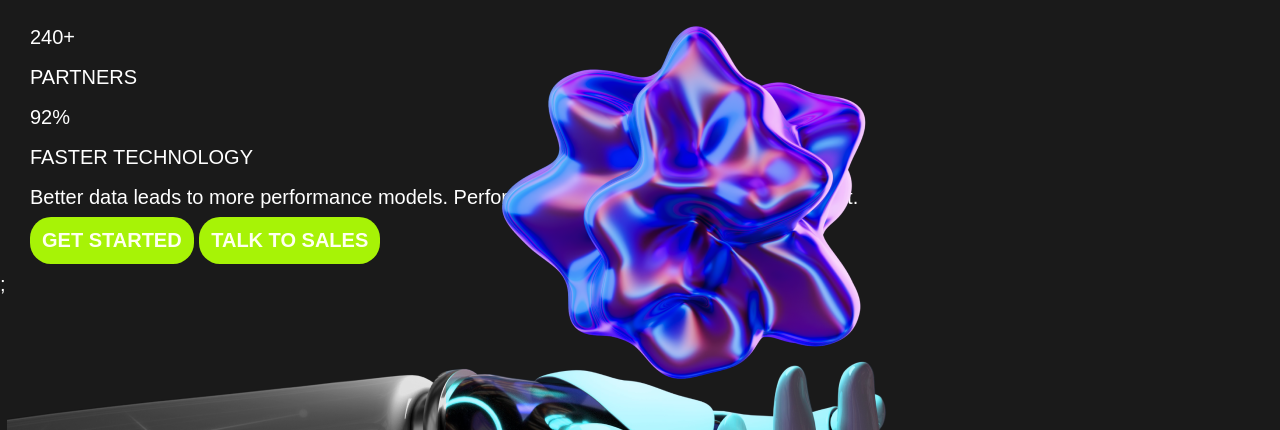
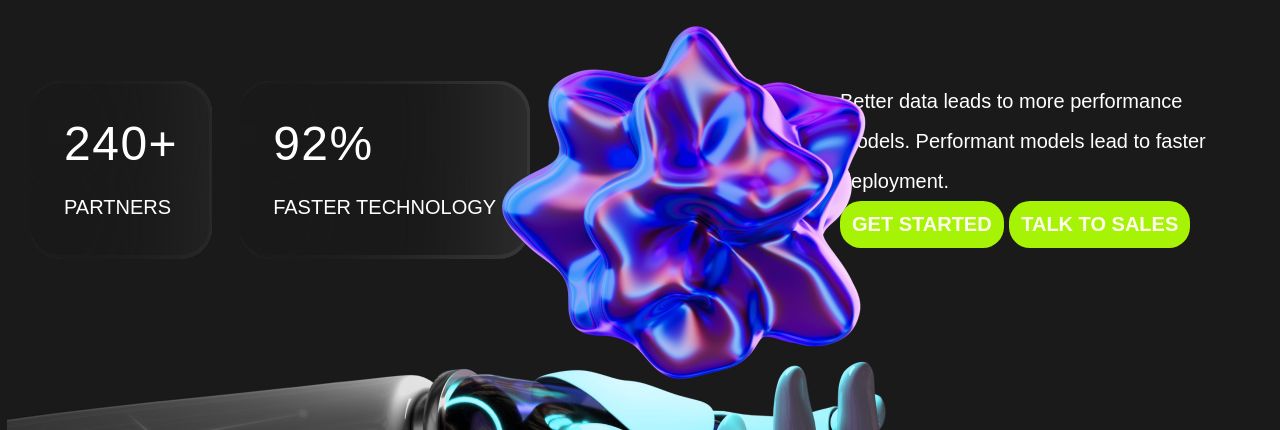
Before and after one commit to elmiramm/2--ai-man, a website: page src/index.html in a window 1280 px wide. Shown: the part 327-757 px from the top of the page. Drawn offline with nearby package versions, Linux system fonts and the light colour scheme; files that its build step writes are made by us from their sources; files whose address does not match are found by name; a web font is replaced by a local one.

Commit message:
gradient border in gradient bg

```diff
--- a/src/html/hero.html
+++ b/src/html/hero.html
@@ -12,12 +12,12 @@
 						<dd class="stats__item-text">240+</dd>
 						<dt>PARTNERS</dt>
 					</dl>
-					<dl class="stats__item">
-						<dd class="stats__item-text">92%</dd>
+					<dl class="stats__item  stats__item--returned">
+						<dd class="stats__item-text stats__item-text">92%</dd>
 						<dt>FASTER TECHNOLOGY</dt>
 					</dl>
 				</div>
-				<div class="content">
+				<div class="hero__content">
 					<p class="hero__text">Better data leads to more performance models. Performant models lead to faster
 						deployment. </p>
 					<div class="hero__buttons">
--- a/src/scss/hero.scss
+++ b/src/scss/hero.scss
@@ -13,12 +13,13 @@
 	}
 	&__title {
 		font-family: "Raleway";
-		// font-size: 120px;
 		font-size: calc(34px + 5.3vw);
 		line-height: 1.55;
 		font-weight: 800;
 		letter-spacing: 1px;
 		text-transform: uppercase;
+
+		margin-bottom: 64px;
 
 		&--gradient {
 			background-image:  linear-gradient(90deg, #FFF 0.01%, rgba(255, 255, 255, 0.30) 49.48%, #FFF 99.99%);
@@ -28,5 +29,12 @@
 		&--accent {
 			color: $accentColor;
 		}
-		}
+	}
+	&__inner {
+		display: flex;
+		justify-content: space-between;
+	}
+	&__content {
+		max-width: 410px;
+	}
 }
--- /dev/null
+++ b/src/scss/stats.scss
@@ -0,0 +1,23 @@
+.stats {
+	display: flex;
+	&__item {
+		padding: 32px 34px;
+		margin-right: 27px;
+		border-radius: 32px;
+		box-shadow:
+		inset 388px 0px 157px -197px rgba($color: $bg, $alpha: 1),
+		inset -2px 2px 0px 1px rgba($color: #393939, $alpha: 1),
+		inset -1px -4px 0px 0px rgba($color: #393939, $alpha: 1),
+		inset -239px 0px 100px -180px rgba($color: $mainTextColor, $alpha: 0.1),
+
+	}
+	&__item-text {
+		font-size: 48px;
+		line-height: 1.3;
+		letter-spacing: 1.5px;
+		text-transform: uppercase;
+		margin-bottom: 12px;
+		color: $mainTextColor;
+
+	}
+}
--- a/src/scss/style.scss
+++ b/src/scss/style.scss
@@ -116,5 +116,6 @@ select {
 @import "main-nav";
 @import "user-nav";
 @import "hero";
+@import "stats";
 
 @import "page-footer";
--- a/src/scss/vars.scss
+++ b/src/scss/vars.scss
@@ -2,7 +2,6 @@
 $fontFamily: "PlusJakartaSans";
 $fontSize: 20px;
 
-$grayTextGradient: linear-gradient(90deg, #FFF 0.01%, rgba(255, 255, 255, 0.30) 49.48%, #FFF 99.99%);
 $accentGradient: linear-gradient(308deg, #A7F306 2.04%, #F3CD06 98.59%);
 $blackTextColor: linear-gradient(270deg, #1A1A1A 1.34%, #000 110.19%);
 
--- a/version.json
+++ b/version.json
@@ -1,3 +1,3 @@
 {
-    "main": "20231028143356"
+    "main": "20231030144530"
 }
```
Also changed, not shown: docs/index.html (+4 -4 lines), src/index.html (+1 -1 lines), docs/css/style.min.css.
